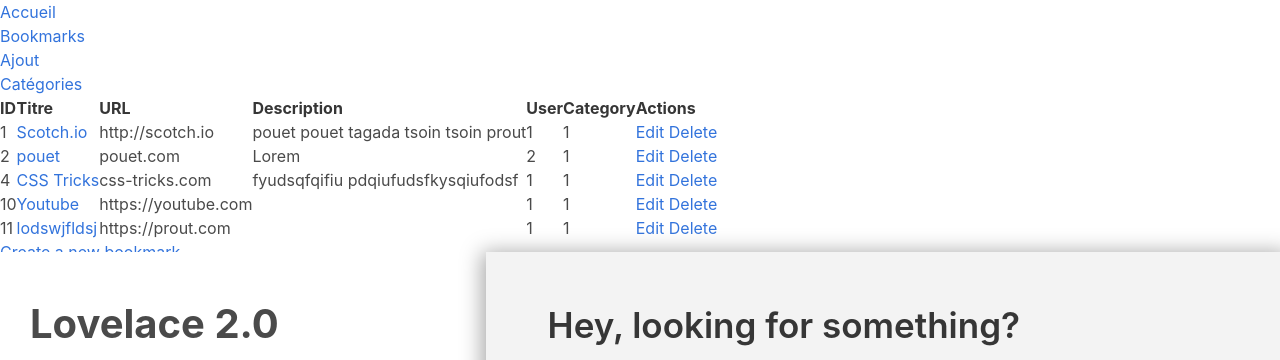
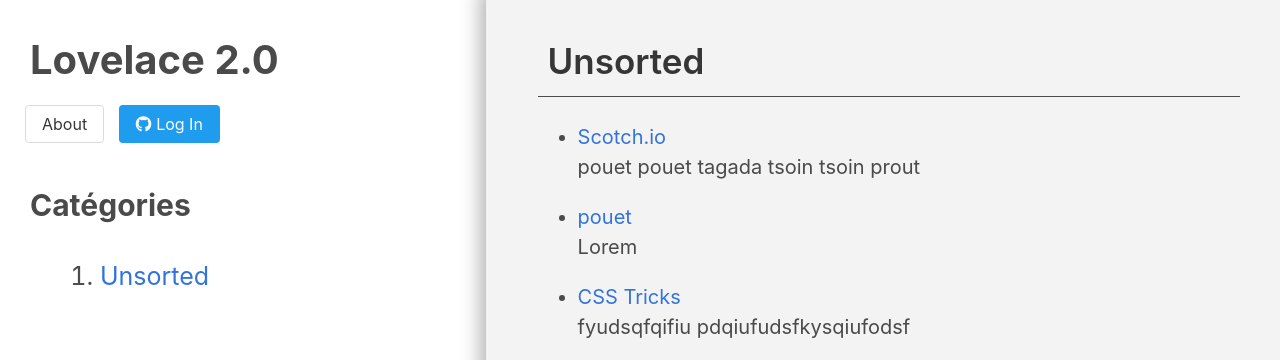
Before and after one commit to RomainVandevoorde/Lovelace-Bookmarks, a PHP site: page /Lovelace-Bookmarks/category2.php?id=1 in a window 1280 px wide. Shown: the top 360 px of the page. Run offline with PHP 8.4, Linux system fonts and the light colour scheme; data comes from the database, SQL or seed files in the repository; some libraries are stand-ins or nearby versions.

Commit message:
template integration WIP

```diff
--- a/category2.php
+++ b/category2.php
@@ -5,21 +5,38 @@
 
 if(!isset($_GET['id']) || $_GET['id'] < 1) {
 
-  $req = $bdd->query("SELECT * FROM categories");
-  $data = $req->fetchAll(PDO::FETCH_ASSOC);
+  header('Location: index.php');
 
-  if(!$data) echo $twig->render('bookmarks.html', array('errors'=>array('Failed to fetch categories')));
-  else echo $twig->render('categories.html', array('categories'=>$data));
+  // $req_cat = $bdd->query("SELECT * FROM categories");
+  // $data_cat = $req_cat->fetchAll(PDO::FETCH_ASSOC);
+  //
+  // if(!$data_cat) echo $twig->render('bookmarks.html', array('errors'=>array('Failed to fetch categories')));
+  // else echo $twig->render('categories.html', array('categories'=>$data_cat, 'errors'=>array('prout')));
 
 }
 
 else {
 
+  // Get all categories
+  $rep_cats = $bdd->query('SELECT * FROM `categories`');
+  $data_cats = $rep_cats->fetchAll(PDO::FETCH_ASSOC);
+
+  // Check category existence
+  $cat = (int) $_GET['id'];
+
+  $req_cat = $bdd->prepare("SELECT name FROM categories WHERE id = ?");
+  $req_cat->execute(array($cat));
+  $data_cat = $req_cat->fetch(PDO::FETCH_ASSOC);
+
+  if(!$data_cat) exit($twig->render('main.html', array('errors'=>array('unknown category'))));
+
+  // Get bookmark
   $req = $bdd->prepare("SELECT * FROM bookmarks WHERE category_id = ?");
-  $req->execute(array(intval($_GET['id'])));
+  $req->execute(array(intval($cat)));
   $data = $req->fetchAll(PDO::FETCH_ASSOC);
 
-  echo $twig->render('bookmarks.html', array('bookmarks' => $data));
+  if($data) echo $twig->render('bookmarks-list.html', array('bookmarks'=>$data, 'category'=>$data_cat, 'categories'=>$data_cats));
+  else echo $twig->render('main.html', array('errors' => array("No bookmarks found"), 'categories'=>$data_cats));
 
 }
 
--- /dev/null
+++ b/templates/bookmarks-list.html
@@ -0,0 +1,18 @@
+{% extends "main.html" %}
+
+{% block rightcontent %}
+<div class="contentList">
+
+  <h2>{{ category.name }}</h2>
+
+  <ul>
+    {% for bookmark in bookmarks %}
+    <li>
+      <a href="{{ bookmark.url }}">{{ bookmark.titre }}</a>
+      <p>{{ bookmark.description }}</p>
+    </li>
+    {% endfor %}
+  </ul>
+
+</div>
+{% endblock %}
--- a/templates/categories-v2.html
+++ b/templates/categories-v2.html
@@ -1,19 +1,8 @@
-{% extends main.html %}
-
-{% block leftcontent %}
 <div class="indexList">
-    <h2>Index</h2>
-    <ol>
-        <li><a href="category.html">Learning</a></li>
-        <li><a href="category.html">GitHub</a></li>
-        <li><a href="category.html">HTML</a></li>
-        <li><a href="category.html">CSS</a></li>
-        <li><a href="category.html">Bootstrap</a></li>
-        <li><a href="category.html">SASS</a></li>
-        <li><a href="category.html">Javascript</a></li>
-        <li><a href="category.html">PHP</a></li>
-        <li><a href="category.html">References</a></li>
-        <li><a href="category.html">Youtube Channels</a></li>
-    </ol>
- </div>
-{% endblock %}
+  <h2>Catégories</h2>
+  <ol>
+    {% for category in categories %}
+    <li><a href="category2.php?id={{ category.id }}">{{ category.name }}</a></li>
+    {% endfor %}
+  </ol>
+</div>
--- a/templates/main.html
+++ b/templates/main.html
@@ -2,68 +2,51 @@
 <html lang="en">
 <head>
   <meta charset="UTF-8">
-  <meta name="viewport" content="width=device-width, initial-scale=1.0">
+  <meta name="viewport" content="width=device-width, initial-scale=1">
   <meta http-equiv="X-UA-Compatible" content="ie=edge">
   <link rel="stylesheet" href="https://use.fontawesome.com/releases/v5.1.1/css/all.css" integrity="sha384-O8whS3fhG2OnA5Kas0Y9l3cfpmYjapjI0E4theH4iuMD+pLhbf6JI0jIMfYcK3yZ" crossorigin="anonymous">
   <link rel="stylesheet" href="https://cdnjs.cloudflare.com/ajax/libs/bulma/0.7.1/css/bulma.min.css">
   <link rel="stylesheet" href="assets/style.css">
-  <title>Lovelace Bookmarks</title>
+  <title>Lovelace 2.0</title>
 </head>
 <body>
 
-  <nav>
-    <ul>
-      <li><a href="index.php">Accueil</a></li>
-      <li><a href="bookmarks.php">Bookmarks</a></li>
-      <li><a href="bookmark.php?action=add">Ajout</a></li>
-      <li><a href="category2.php">Catégories</a></li>
-      <li><a href=""></a></li>
-    </ul>
-  </nav>
+  <main class="columns">
 
     {% if errors is defined %}
-  <div style="border: 1px solid red">
+    <div class="notification is-danger">
+        <button class="delete"></button>
+        <h3>Errors</h3>
+        <ul>
           {% for error in errors %}
-    <p>{{ error }}</p>
+          <li>{{ error }}</li>
           {% endfor %}
+        </ul>
     </div>
     {% endif %}
 
-  {% block content %}
-  <p>Content</p>
-  {% endblock %}
+    <section class="column index">
 
-  <main class="columns">
-      <section class="column index">
-          <h1><a href="index.html">Lovelace 2.0</a></h1>
+      <h1><a href="index.php">Lovelace 2.0</a></h1>
       <nav>
-                  <!-- <a class="button" href="add.html">Add</i></a>
-                  <a class="button" href="edit.html">Edit</a> -->
-                  <a class="button" href="about-out.html">About</a>
-                  <a class="button is-info" href="home.html"><i class="fab fa-github"></i>Log In</a>
+        <a class="button" href="about.php">About</a>
+        {% if user is defined %}
+        <a class="button" href="bookmark.php?action=add">Add</i></a>
+        <a class="button desktop" href="profile.php">Edit</a>
+        <a class="button" href="logout.php"><i class="fab fa-github"></i>Log Out</a>
+        {% else %}
+        <a class="button is-info" href="login.php"><i class="fab fa-github"></i>Log In</a>
+        {% endif %}
       </nav>
-          <a role="button" class="navbar-burger" aria-label="menu" aria-expanded="false">
-                  <span aria-hidden="true"></span>
-                  <span aria-hidden="true"></span>
-                  <span aria-hidden="true"></span>
-          </a>
-
-           {% block leftcontent %}
-           <p>Left Content</p>
-           {% endblock %}
+      {{ include('categories-v2.html') }}
     </section>
     <section class="column content is-three-fifths">
+      {% block rightcontent %}
       <div class="contentList">
         <h2 class="hello">Hey, looking for something?</h2>
         <div class="gif"><iframe src="https://giphy.com/embed/l4Ep99Cnz8D6P6lnq"></iframe></div>
-         <!-- <div style="width:100%;height:0;padding-bottom:56%;position:relative;"><iframe src="https://giphy.com/embed/l4Ep99Cnz8D6P6lnq" width="100%" height="100%" style="position:absolute" frameBorder="0" class="giphy-embed" allowFullScreen></iframe></div>  -->
-          <!-- <nav class="breadcrumb indexLinks" aria-label="breadcrumbs">
-              <ul>
-                <li><a href="#">Github Profile</a></li>
-                <li><a href="#">Bonus</a></li>
-              </ul>
-            </nav> -->
       </div>
+      {% endblock %}
     </section>
   </main>
 
```
Also changed, not shown: about.php (added, +14 -0 lines), ideas/LB-html:css/index.html (+3 -17 lines), index.php (+3 -21 lines), login.php (renamed from connect-github.php, +5 -5 lines), templates/about.html (added, +23 -0 lines), templates/login.html (added, +24 -0 lines). Lines whose indentation alone changed are shown as unchanged.
